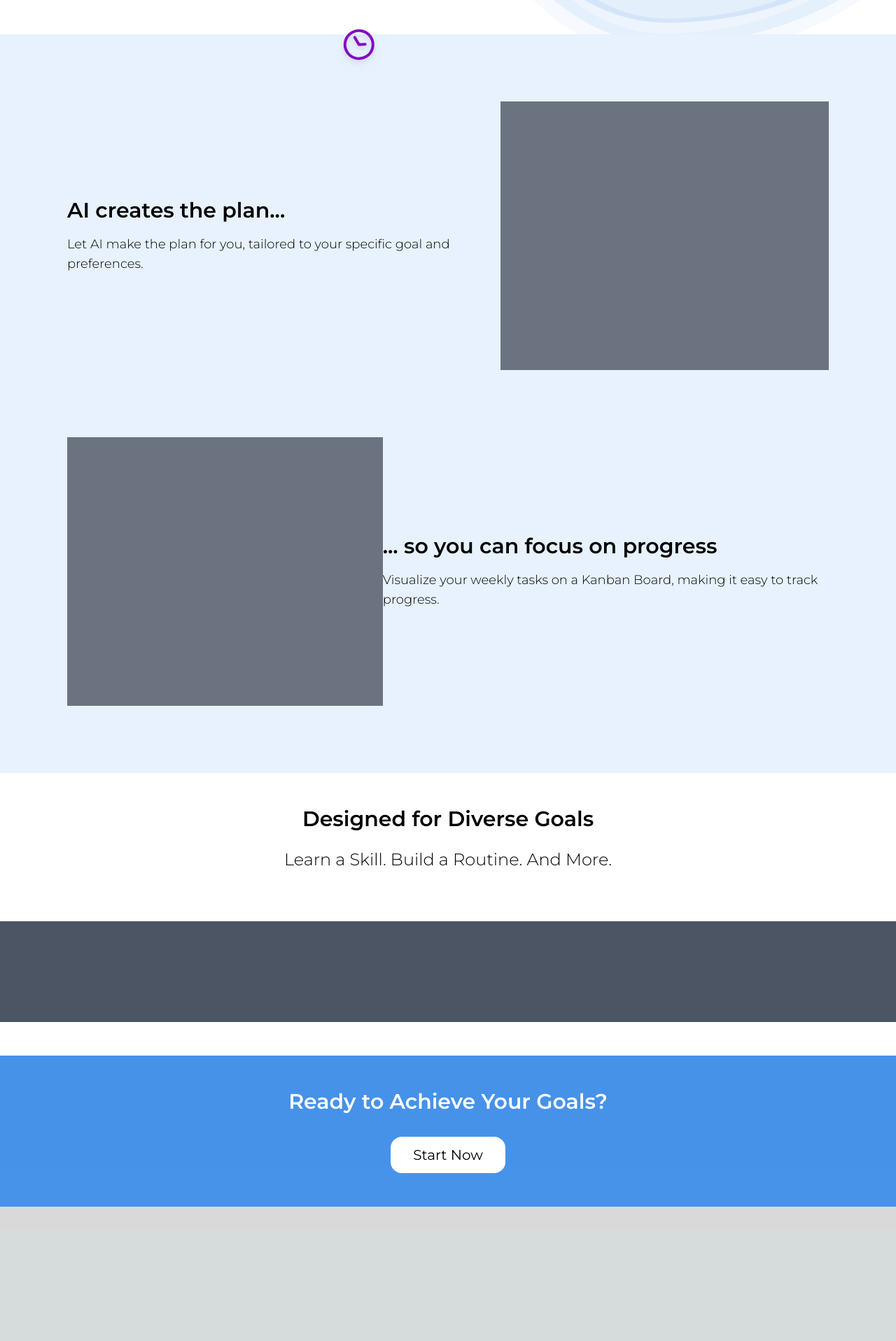
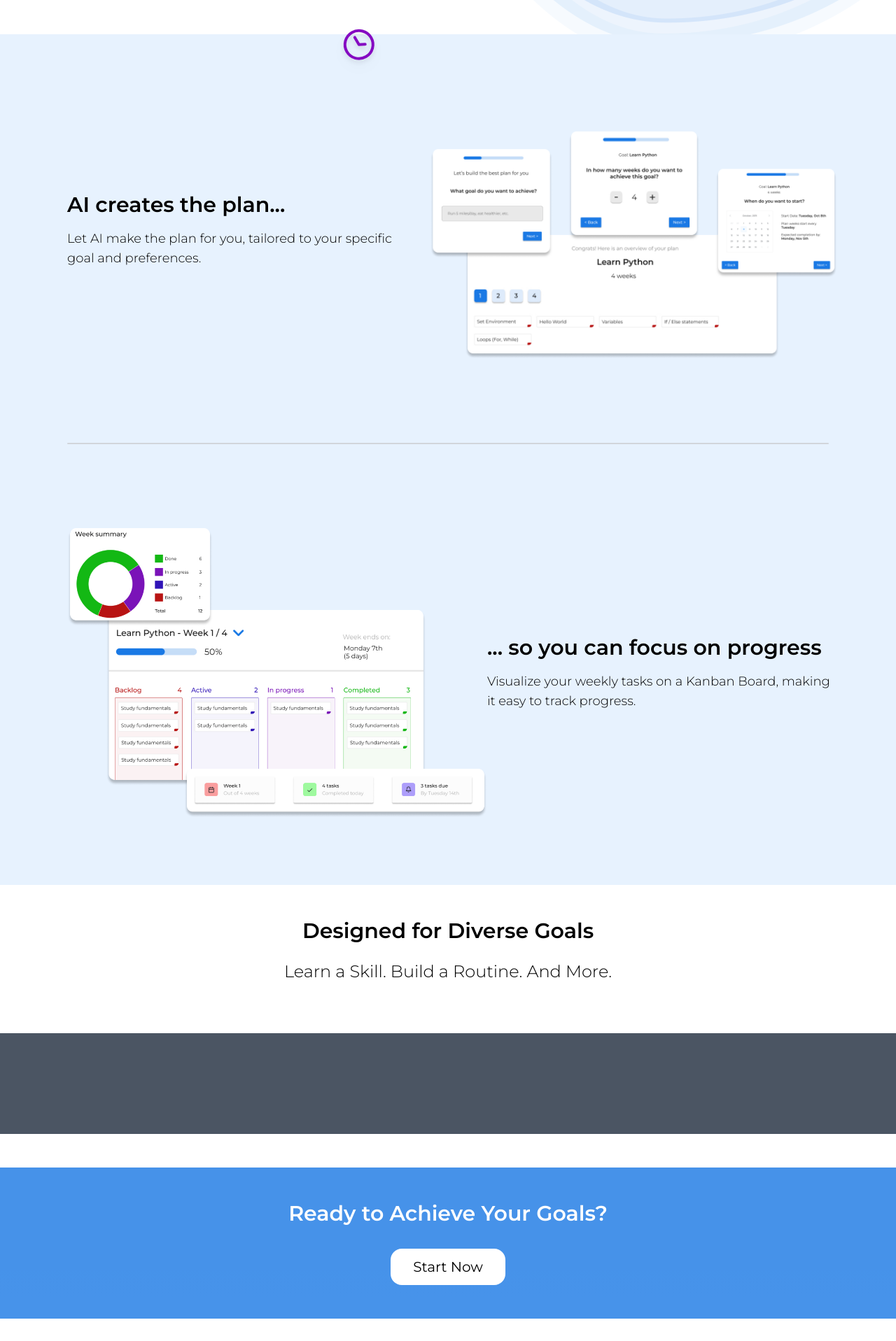
Before and after one commit to AlejandroALopez/overplan-website, a Next.js app: page / in a window 1280 px wide. Shown: the part 479-2396 px from the top of the page at 70% size. Before the commit the page ends 2236 px from the top, so only its background shows below. Built offline with nearby package versions, Linux system fonts and the light colour scheme.

Commit message:
s2 features part

```diff
--- a/src/app/page.tsx
+++ b/src/app/page.tsx
@@ -30,18 +30,17 @@ export default function Home() {
           {/* Text Content */}
           <div className="flex flex-col gap-4">
             <p className="text-3xl font-semibold">AI creates the plan...</p>
-            <p className="text-lg font-light">Let AI make the plan for you, tailored to your specific goal and preferences.</p>
+            <p className="text-lg font-light w-[500px]">Let AI make the plan for you, tailored to your specific goal and preferences.</p>
           </div>
-          {/* Image Placeholder */}
-          <div className="bg-gray-500 w-[500px] h-96"/>
+          <Image src="/img/s2Image1.png" alt="s2 image 1" width={600} height={370} />
         </div>
+        <div className="bg-gray-300 h-0.5 w-full my-6 rounded-lg"/>
         <div className="flex flex-row justify-between items-center">
-          {/* Image Placeholder */}
-          <div className="bg-gray-500 w-[500px] h-96"/>
+          <Image src="/img/s2Image2.png" alt="s2 image 2" width={600} height={370} />
           {/* Text Content */}
           <div className="flex flex-col gap-4">
             <p className="text-3xl font-semibold">... so you can focus on progress</p>
-            <p className="text-lg font-light">Visualize your weekly tasks on a Kanban Board, making it easy to track progress.</p>
+            <p className="text-lg font-light w-[500px]">Visualize your weekly tasks on a Kanban Board, making it easy to track progress.</p>
           </div>
         </div>
       </section>
--- a/src/components/Footer.tsx
+++ b/src/components/Footer.tsx
@@ -2,7 +2,7 @@
 
 export default function Footer() {
     return (
-        <div className="flex flex-row w-full items-center text-center gap-16 py-4 px-8 bg-[#D9D9D9]">
+        <div className="flex flex-row w-full items-center text-center gap-16 py-4 px-8 bg-white">
         </div>
     );
 }
```
Also changed, not shown: public/img/s2Image1.png (added), public/img/s2Image2.png (added), src/app/components.tsx (added).
